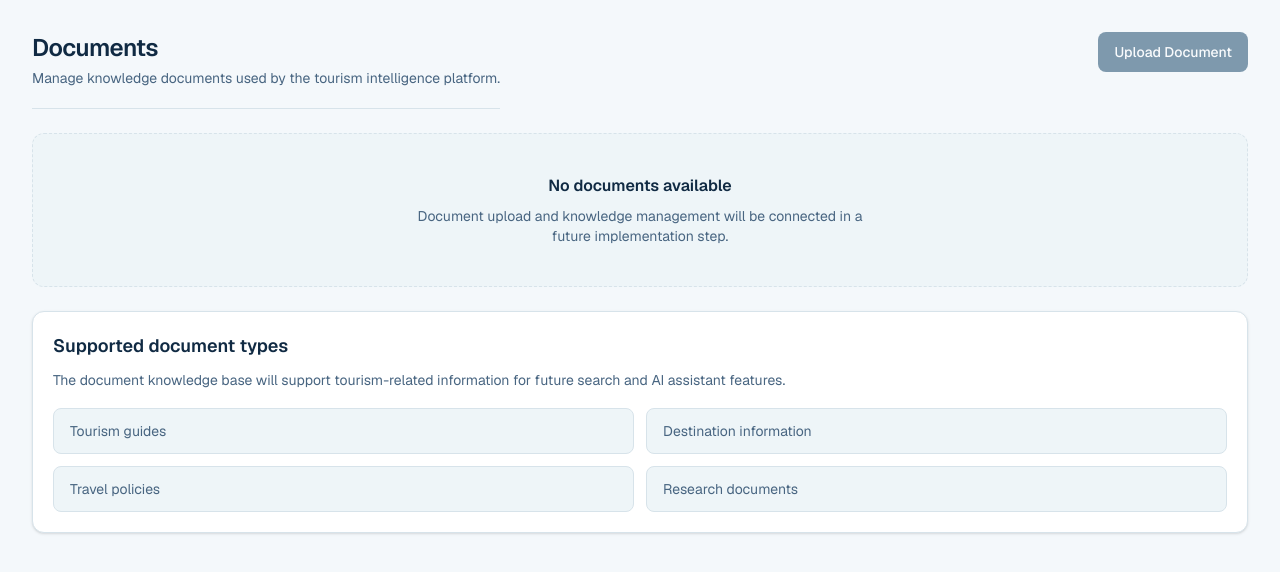
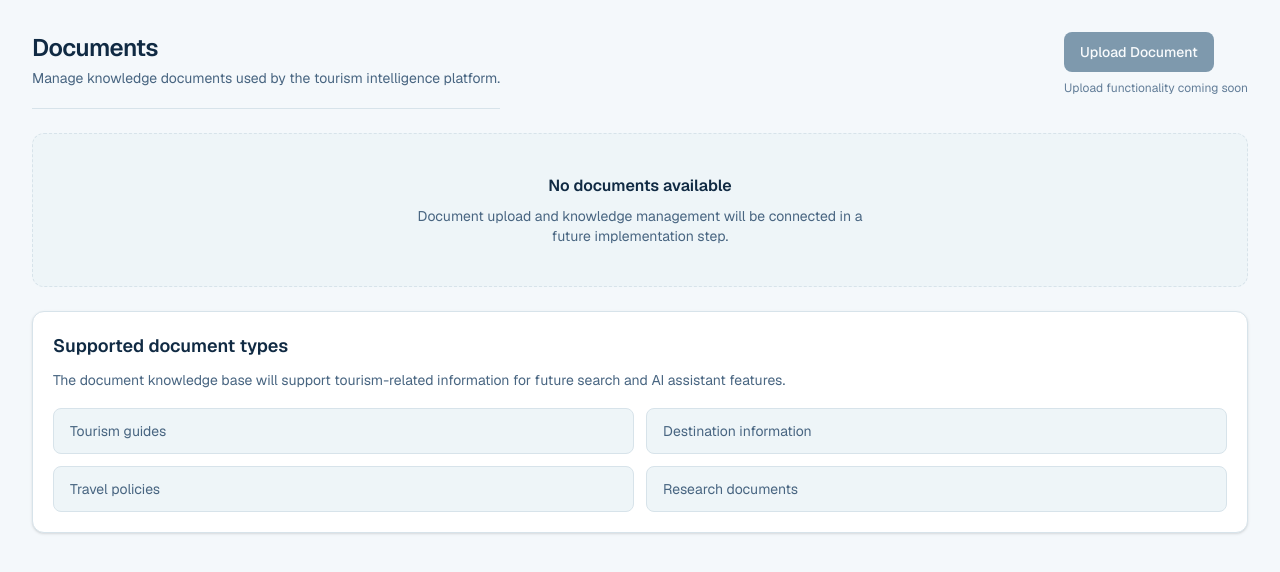
Before and after one commit to ImranManshaAI/ai-tourism-intelligence-platform, a Next.js app in the folder frontend/: page /documents in a window 1280 px wide. Shown: the top 572 px of the page. Built offline with nearby package versions, Linux system fonts and the light colour scheme.

Commit message:
feat(frontend): improve documents page status

```diff
--- a/frontend/app/documents/page.tsx
+++ b/frontend/app/documents/page.tsx
@@ -20,7 +20,13 @@ export default function DocumentsPage() {
             description="Manage knowledge documents used by the tourism intelligence platform."
           />
 
-          <Button disabled>Upload Document</Button>
+          <div className="flex flex-col items-start gap-2">
+            <Button disabled>Upload Document</Button>
+
+            <p className="text-xs text-text-muted">
+              Upload functionality coming soon
+            </p>
+          </div>
         </div>
 
         <div className="mt-6">
@@ -30,12 +36,9 @@ export default function DocumentsPage() {
           />
         </div>
 
-        <section className="mt-6" aria-labelledby="supported-document-types">
+        <section className="mt-6">
           <Card className="p-5">
-            <h2
-              id="supported-document-types"
-              className="text-lg font-semibold text-text-primary"
-            >
+            <h2 className="text-lg font-semibold text-text-primary">
               Supported document types
             </h2>
 
```
